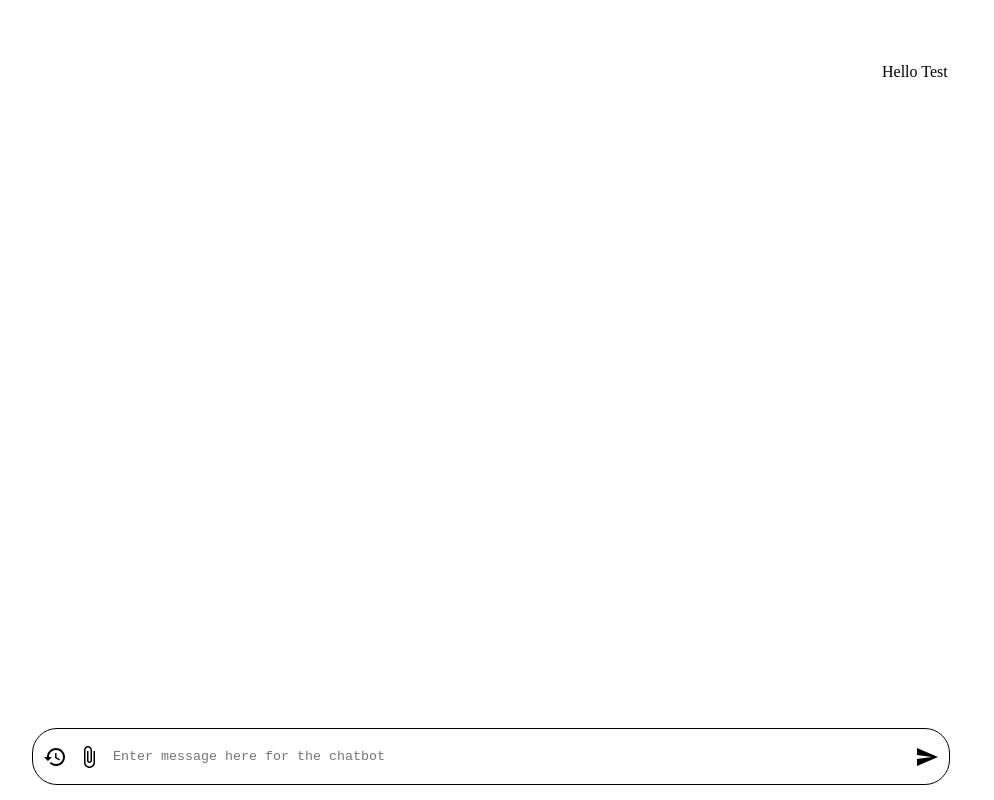
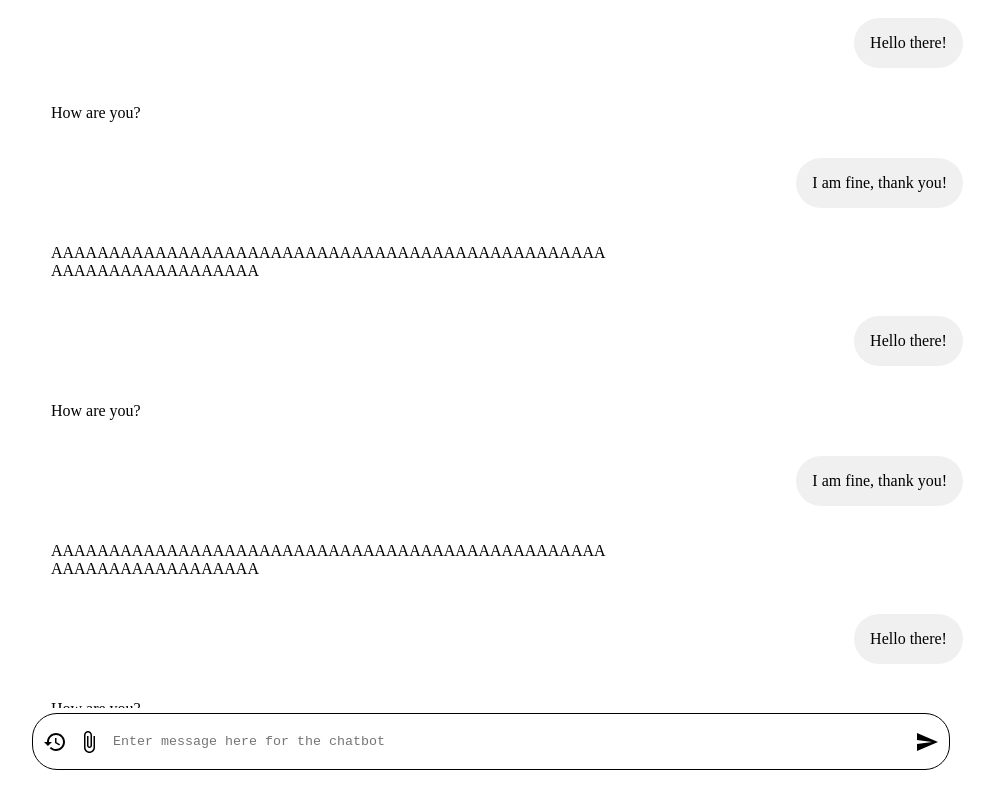
Before and after one commit to RandyBrown12/AI_Website, a React (Vite) app: page / in a window 1280 px wide. Shown: the whole page, without its empty margins (160-1154 px from the left). Built offline with nearby package versions, Linux system fonts and the light colour scheme.

Commit message:
Add scrollable text with fixed sidebar to the website

```diff
--- a/src/App.tsx
+++ b/src/App.tsx
@@ -1,8 +1,7 @@
-import { Textbar } from './components/Textbar'
 import { Sidebar } from './components/Sidebar'
 import { useState } from 'react'
-import { Box } from '@mui/material'
 import Chatbox from './components/Chatbox'
+
 
 function App() {
   const [isSidebarShown, setIsSidebarShown] = useState(false)
@@ -13,11 +12,7 @@ function App() {
           isSidebarShown={isSidebarShown}
           showSidebar={() => setIsSidebarShown(!isSidebarShown)}
           />
-        <Chatbox isSidebarShown={isSidebarShown}/>
-        <Textbar
-          isSidebarShown={isSidebarShown}
-          showSidebar={() => setIsSidebarShown(!isSidebarShown)}
-          />
+        <Chatbox isSidebarShown={isSidebarShown} showSidebar={() => setIsSidebarShown(!isSidebarShown)}/>
       </>
   )
 }
--- a/src/components/Chatbox.tsx
+++ b/src/components/Chatbox.tsx
@@ -1,22 +1,58 @@
 import { Box } from '@mui/material';
+import { Textbar } from './Textbar';
 
 interface ChatboxProps {
     isSidebarShown: boolean;
+    showSidebar: () => void;
 }
 
-const Chatbox = ({isSidebarShown} : ChatboxProps) => {
+let chat = [
+    {sender: "User", message: "Hello there!"},
+    {sender: "Bot", message: "How are you?"},
+    {sender: "User", message: "I am fine, thank you!"},
+    {self: "Bot", message: "AAAAAAAAAAAAAAAAAAAAAAAAAAAAAAAAAAAAAAAAAAAAAAAAAAAAAAAAAAAAAAAAAA"},
+];
+
+chat = [
+    ...chat,
+    ...chat,
+    ...chat,
+];
+
+const Chatbox = ({isSidebarShown, showSidebar} : ChatboxProps) => {
     return (
         <Box sx={{
-            width: '87%',
-            alignItems: 'center',
+            width: '75%',
             display: 'flex',
-            justifyContent: 'flex-end',
-            marginTop: '5%',
-            marginLeft: isSidebarShown ? "10%" : "0%",
+            marginLeft: isSidebarShown ? "24%" : "14%",
+            flexDirection: 'column',
+            maxHeight: '87.5vh',
+            overflowY: 'auto',
         }}>
-            {/* Add UI here */}
-            Hello Test
-        </Box>
+            {chat.map(chat => (
+                <Box sx={{
+                    display: 'flex',
+                    justifyContent: chat.sender === "User" ? 'flex-end' : 'flex-start',
+                    padding: '10px',
+                    flex: '1',
+                }}>
+                    <Box sx= {{
+                        backgroundColor: chat.sender === "User" ? '#f0f0f0' : '#ffffff',
+                        borderRadius: '25px',
+                        padding: '16px',
+                        maxWidth: '60%',
+                        wordWrap: 'break-word',
+                        whiteSpace: 'pre-wrap',
+                    }}>
+                        {chat.message}
+                    </Box>
+                </Box>
+            ))}
+            <Textbar
+                isSidebarShown={isSidebarShown}
+                showSidebar={showSidebar}
+                />
+            </Box>
     );
 }
 
--- a/src/components/Textbar.tsx
+++ b/src/components/Textbar.tsx
@@ -24,6 +24,7 @@ export const Textbar = ({ isSidebarShown, showSidebar } : TextbarProps) => {
 
     return (
             <Box sx={{
+                backgroundColor: 'white',
                 width: '70%',
                 display: 'flex',
                 alignItems: 'center',
@@ -32,9 +33,10 @@ export const Textbar = ({ isSidebarShown, showSidebar } : TextbarProps) => {
                 border: '1px solid black',
                 borderRadius: '25px',
                 position: 'absolute',
-                bottom: '15px',
+                bottom: '30px',
                 left: '15%',
-                marginLeft: isSidebarShown ? "10%" : "0%"
+                marginLeft: isSidebarShown ? "10%" : "0%",
+                zIndex: 1,
                 }}>
                 <HistoryIcon sx={{paddingRight: '10px' }} onClick={showSidebar} />
                 <AttachFileIcon sx={{paddingRight: '10px' }} onClick={handleFileSubmit} />
```
